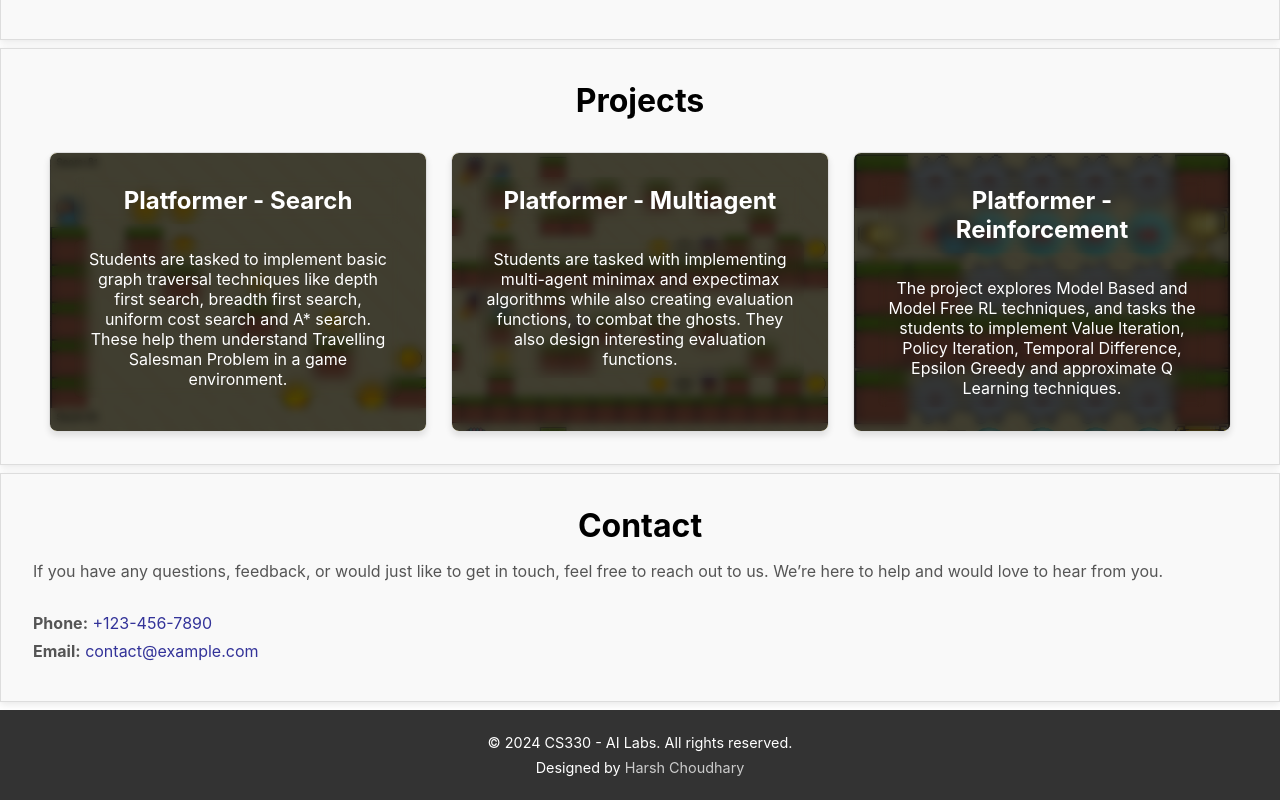
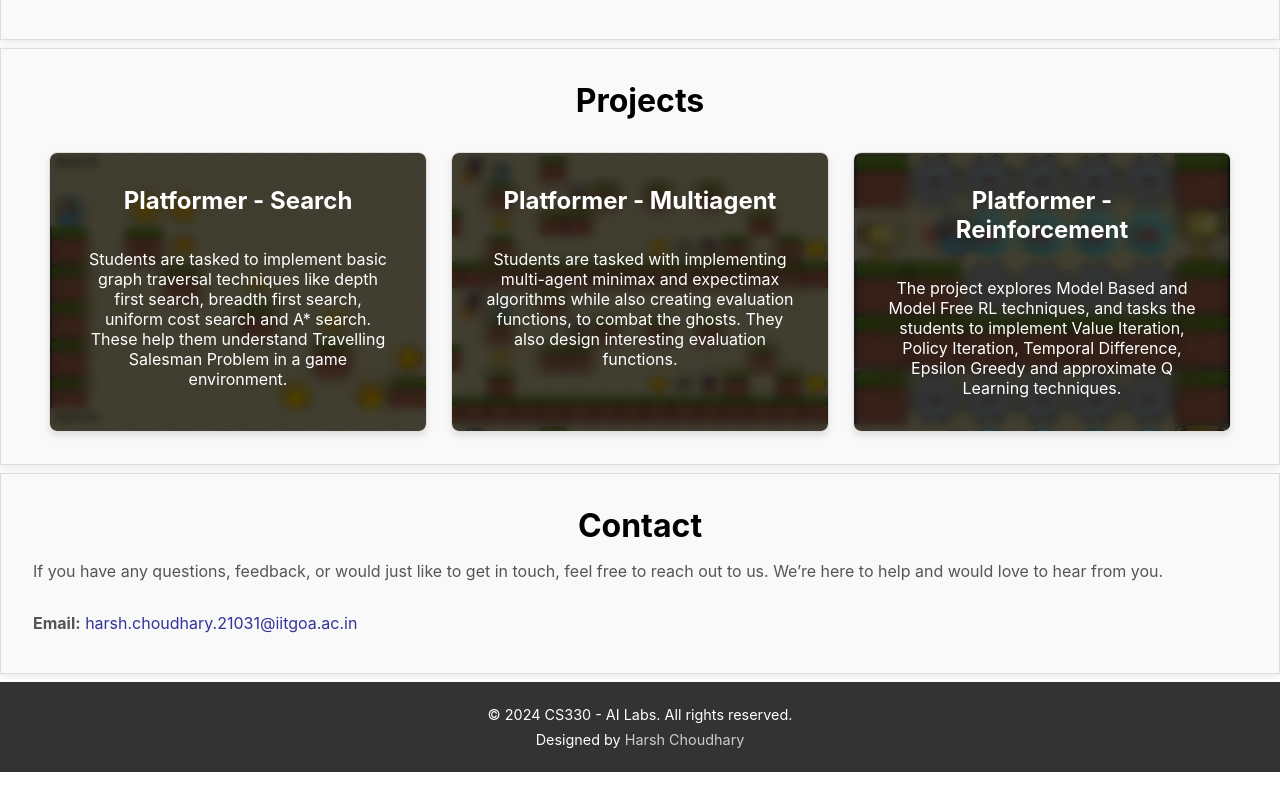
Before and after one commit to harsh-choudhary-nature/assignments-website, a React (Create React App) app: page / in a window 1280 px wide. Shown: the part 538-1338 px from the top of the page. After the commit the page ends 1310 px from the top, so only its background shows below. Built offline with nearby package versions, Linux system fonts and the light colour scheme.

Commit message:
added iitgoa email to contact

```diff
--- a/src/components/contact.js
+++ b/src/components/contact.js
@@ -7,8 +7,7 @@ const Contact = () => {
       <h2>Contact</h2>
       <p>If you have any questions, feedback, or would just like to get in touch, feel free to reach out to us. We’re here to help and would love to hear from you.</p>
       <div className="contact-details">
-        <p><strong>Phone:</strong> <a href="tel:+1234567890" className="contact-link"> +123-456-7890</a></p>
-        <p><strong>Email:</strong> <a href="mailto:contact@example.com?subject=Inquiry%20from%20Website" className="contact-link"> contact@example.com</a></p>
+        <p><strong>Email:</strong> <a href="mailto:harsh.choudhary.21031@iitgoa.ac.in?subject=Inquiry%20from%20CS330%20Website" className="contact-link"> harsh.choudhary.21031@iitgoa.ac.in</a></p>
       </div>
     </section>
   );
```
